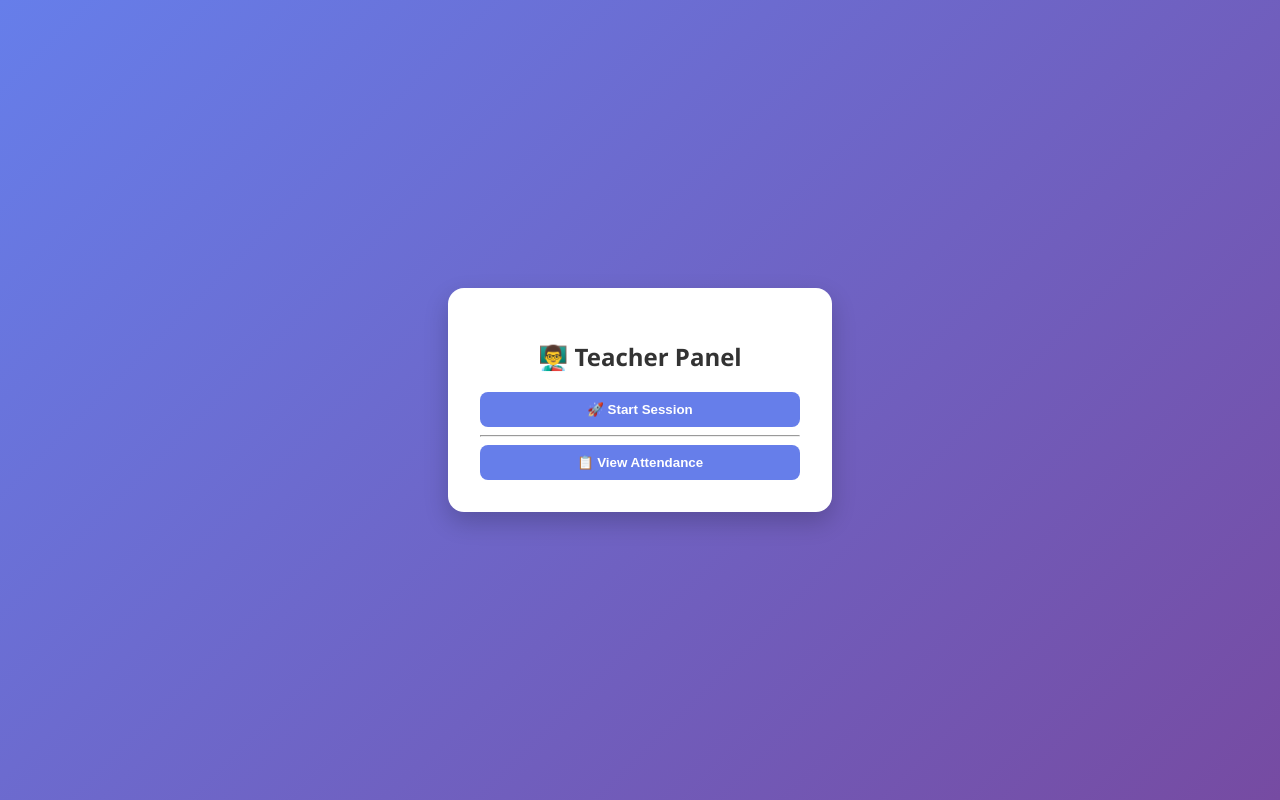
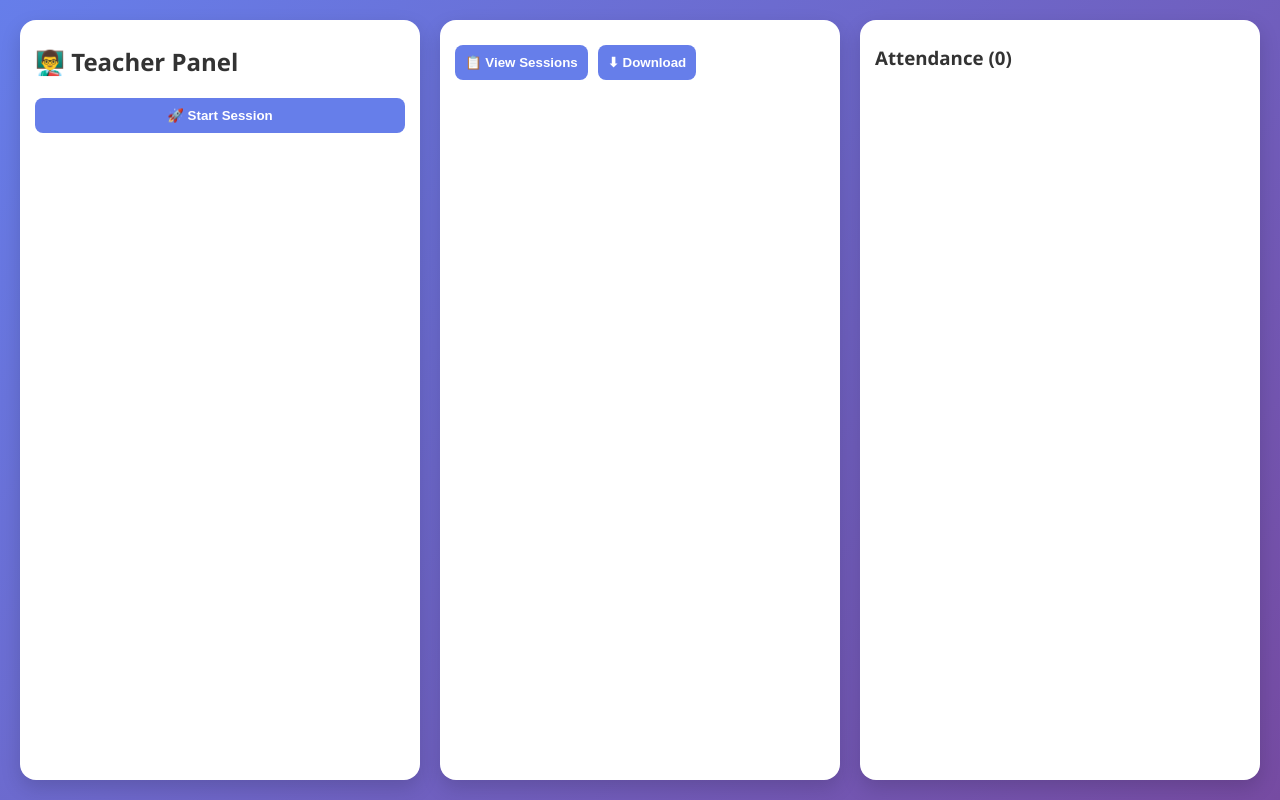
Before and after one commit to Tharunraj-Ilayaraja/attendance-system-frontend, a React (Create React App) app: page /teacher in a window 1280 px wide. Built offline with nearby package versions, Linux system fonts and the light colour scheme.

Commit message:
UI change

```diff
--- a/src/pages/TeacherDashboard.js
+++ b/src/pages/TeacherDashboard.js
@@ -9,6 +9,9 @@ function TeacherDashboard() {
 
   const [sessionsList, setSessionsList] = useState([]);
   const [attendance, setAttendance] = useState([]);
+
+
+  const [activeSessionId, setActiveSessionId] = useState(null);
 
   const createSession = async () => {
     navigator.geolocation.getCurrentPosition(async (pos) => {
@@ -36,100 +39,140 @@ function TeacherDashboard() {
     }
   };
 
-  // 🔥 NEW: Get sessions
   const fetchSessions = async () => {
     try {
       const res = await API.get("/session/teacher/sessions");
       setSessionsList(res.data);
       setAttendance([]);
+      setActiveSessionId(null);
     } catch (err) {
-      console.log(err);
       alert("Failed to fetch sessions");
     }
   };
 
-  // 🔥 NEW: Get attendance
   const fetchAttendance = async (session_id) => {
-    console.log("clicked");
+    // 🔥 Toggle logic
+    if (activeSessionId === session_id) {
+      setAttendance([]);
+      setActiveSessionId(null);
+      return;
+    }
+
     try {
       const res = await API.get(`/session/attendance/${session_id}`);
       setAttendance(res.data);
+      setActiveSessionId(session_id);
     } catch (err) {
       alert("Failed to fetch attendance");
     }
   };
 
+  // 🔥 DOWNLOAD CSV FUNCTION
+  const downloadCSV = () => {
+    const current = sessionsList.find(s => s.id === activeSessionId);
+
+    if (!current || attendance.length === 0) {
+      alert("Select a session first");
+      return;
+    }
+
+
+
+    const sessionTitle = `${new Date(current.start_time).toLocaleString()} - #${current.id}`;
+
+     // 🔥 Count
+    const count = attendance.length;
+
+     // 🔥 Build CSV
+    let csv = "";
+     csv += `Session: ${sessionTitle}\n`;
+     csv += `Count: ${count}\n\n`;
+     csv += "USNID,Name\n";
+
+    attendance.forEach((s) => {
+      csv += `'${s.usnid},${s.name}\n`;
+    });
+
+    const blob = new Blob([csv], { type: "text/csv" });
+    const url = window.URL.createObjectURL(blob);
+
+    const fileName = `session_${current.id}_${new Date(current.start_time)
+      .toLocaleString()
+      .replace(/[/:]/g, "-")}.csv`;
+
+    const a = document.createElement("a");
+    a.href = url;
+    a.download = fileName;
+    a.click();
+
+    window.URL.revokeObjectURL(url);
+  };
+
   return (
-    <div className="container">
-      <div className="card">
+    <div className="main-layout">
+
+      {/* 🔵 SECTION 1 */}
+      <div className="section section1">
         <h2>👨‍🏫 Teacher Panel</h2>
 
-        <button onClick={createSession}>
-          🚀 Start Session
-        </button>
+        <button onClick={createSession}>🚀 Start Session</button>
 
-        {/* ACTIVE SESSION */}
         {session && (
           <div className="qr-box">
             <h3>Scan QR</h3>
 
-            {qrImage && (
-              <img src={qrImage} alt="QR Code" width="200" />
-            )}
+            {qrImage && <img src={qrImage} alt="QR Code" width="200" />}
 
-            <button onClick={endSession}>
-              ⛔ Stop Session
-            </button>
+            <button onClick={endSession}>⛔ Stop Session</button>
 
-            {otp && (
-              <div className="otp">
-                OTP: {otp}
+            {otp && <div className="otp">OTP: {otp}</div>}
           </div>
         )}
       </div>
-        )}
 
-        <hr />
+      {/* 🟢 SECTION 2 */}
+      <div className="section section2">
 
-        {/* 🔥 VIEW ATTENDANCE BUTTON */}
-        <button onClick={fetchSessions}>
-          📋 View Attendance
+        {/* 🔥 VIEW + DOWNLOAD BUTTONS */}
+        <div style={{ display: "flex", gap: "10px" }}>
+          <button onClick={fetchSessions}>📋 View Sessions</button>
+
+          <button
+            onClick={downloadCSV}
+            disabled={!activeSessionId}
+          >
+            ⬇ Download
           </button>
+        </div>
 
-        {/* 🔥 SESSION LIST */}
-        {sessionsList.length > 0 && (
-          <div>
-            <h3>Sessions</h3>
-
+        <div className="scroll-box">
           {sessionsList.map((s) => (
-              <div key={s.id} style={{ marginBottom: "10px" }}>
+            <div key={s.id} className="session-item">
               <span>
-                  {new Date(s.start_time).toLocaleString()} - Session {s.id}
+                {new Date(s.start_time).toLocaleString()} - #{s.id}
               </span>
 
               <button onClick={() => fetchAttendance(s.id)}>
-                  View
+                {activeSessionId === s.id ? "Hide" : "View"}
               </button>
             </div>
           ))}
         </div>
-        )}
+      </div>
 
-        {/* 🔥 ATTENDANCE LIST */}
-        {attendance.length > 0 && (
-          <div>
-            <h3>Attendance</h3>
+      {/* 🟣 SECTION 3 */}
+      <div className="section section3">
+        <h3>Attendance ({attendance.length})</h3>
 
-            <ul>
+        <div className="scroll-box">
           {attendance.map((student, index) => (
-                <li key={index}>
-                  {student.name} ({student.reg_no})
-                </li>
+            <div key={index}>
+              {student.usnid} ({student.name})
+            </div>
           ))}
-            </ul>
         </div>
-        )}
       </div>
+
     </div>
   );
 }
--- a/src/styles/styles.css
+++ b/src/styles/styles.css
@@ -1,37 +1,59 @@
+/* 🔵 GLOBAL */
 body {
   margin: 0;
   font-family: 'Segoe UI', sans-serif;
   background: linear-gradient(135deg, #667eea, #764ba2);
-  color: #333;
 }
 
+
+/* 🔵 CENTER CONTAINER */
 .container {
   height: 100vh;
+  width:100vw;
   display: flex;
   justify-content: center;
   align-items: center;
 }
 
+/* 🔵 LOGIN CARD */
 .card {
   background: white;
-  padding: 2rem;
+  padding: 30px 25px;
   border-radius: 16px;
   width: 320px;
-  box-shadow: 0 10px 25px rgba(0,0,0,0.2);
+  box-shadow: 0 10px 25px rgba(0, 0, 0, 0.2);
   text-align: center;
 }
 
-input {
+/* 🔵 TITLE */
+.card h2 {
+  margin-bottom: 20px;
+  color: #333;
+}
+
+/* 🔵 INPUT FIELDS */
+.card input {
   width: 100%;
-  padding: 10px;
+  padding: 12px;
   margin: 10px 0;
   border-radius: 8px;
   border: 1px solid #ccc;
+  outline: none;
+  font-size: 14px;
+  transition: 0.2s;
 }
 
-button {
+/* 🔥 INPUT FOCUS EFFECT */
+.card input:focus {
+  border-color: #667eea;
+  box-shadow: 0 0 5px rgba(102, 126, 234, 0.4);
+}
+
+/* 🔵 BUTTON */
+.card button {
   width: 100%;
-  padding: 10px;
+  padding: 12px;
+  margin-top: 10px;
   border: none;
   border-radius: 8px;
   background: #667eea;
@@ -41,17 +63,109 @@ button {
   transition: 0.3s;
 }
 
+/* 🔥 BUTTON HOVER */
+.card button:hover {
+  background: #5a67d8;
+}
+
+
+
+/* 🔵 MAIN LAYOUT */
+.main-layout {
+  display: flex;
+  height: 100vh;
+  padding: 20px;
+  gap: 20px;
+  box-sizing: border-box;
+}
+
+/* 🔵 EACH SECTION */
+.section {
+  flex: 1;
+  display: flex;
+  flex-direction: column;
+  background: #ffffff;
+  border-radius: 16px;
+  padding: 15px;
+  box-shadow: 0 8px 20px rgba(0,0,0,0.15);
+  overflow: hidden;
+}
+
+/* 🔵 HEADINGS */
+h2, h3 {
+  margin: 10px 0;
+  color: #333;
+}
+
+/* 🔵 BUTTON */
+button {
+  padding: 10px;
+  border: none;
+  border-radius: 8px;
+  background: #667eea;
+  color: white;
+  font-weight: bold;
+  cursor: pointer;
+  transition: 0.3s;
+  margin-top: 10px;
+}
+
 button:hover {
   background: #5a67d8;
 }
 
+/* 🔵 SCROLL AREA (FIXED) */
+.scroll-box {
+  flex: 1;                /* 🔥 takes remaining space */
+  overflow-y: auto;
+  margin-top: 10px;
+  padding-right: 5px;
+}
+
+/* 🔵 SESSION ITEMS */
+.session-item {
+  display: flex;
+  justify-content: space-between;
+  align-items: center;
+  padding: 8px;
+  border-radius: 8px;
+  background: #f1f3ff;
+  margin-bottom: 8px;
+}
+
+/* 🔵 QR BOX */
 .qr-box {
   margin-top: 20px;
+  text-align: center;
 }
 
-.otp {
-  font-size: 22px;
-  font-weight: bold;
-  color: #764ba2;
+.qr-box img {
   margin-top: 10px;
 }
+
+/* 🔵 OTP */
+.otp {
+  margin-top: 10px;
+  font-weight: bold;
+  color: green;
+  font-size: 18px;
+}
+
+/* 🔵 INPUT */
+input {
+  width: 100%;
+  padding: 10px;
+  margin-top: 10px;
+  border-radius: 8px;
+  border: 1px solid #ccc;
+}
+
+/* 🔵 OPTIONAL SCROLLBAR STYLE */
+.scroll-box::-webkit-scrollbar {
+  width: 6px;
+}
+
+.scroll-box::-webkit-scrollbar-thumb {
+  background: #bbb;
+  border-radius: 10px;
+}
```
Lines whose indentation alone changed are shown as unchanged.
